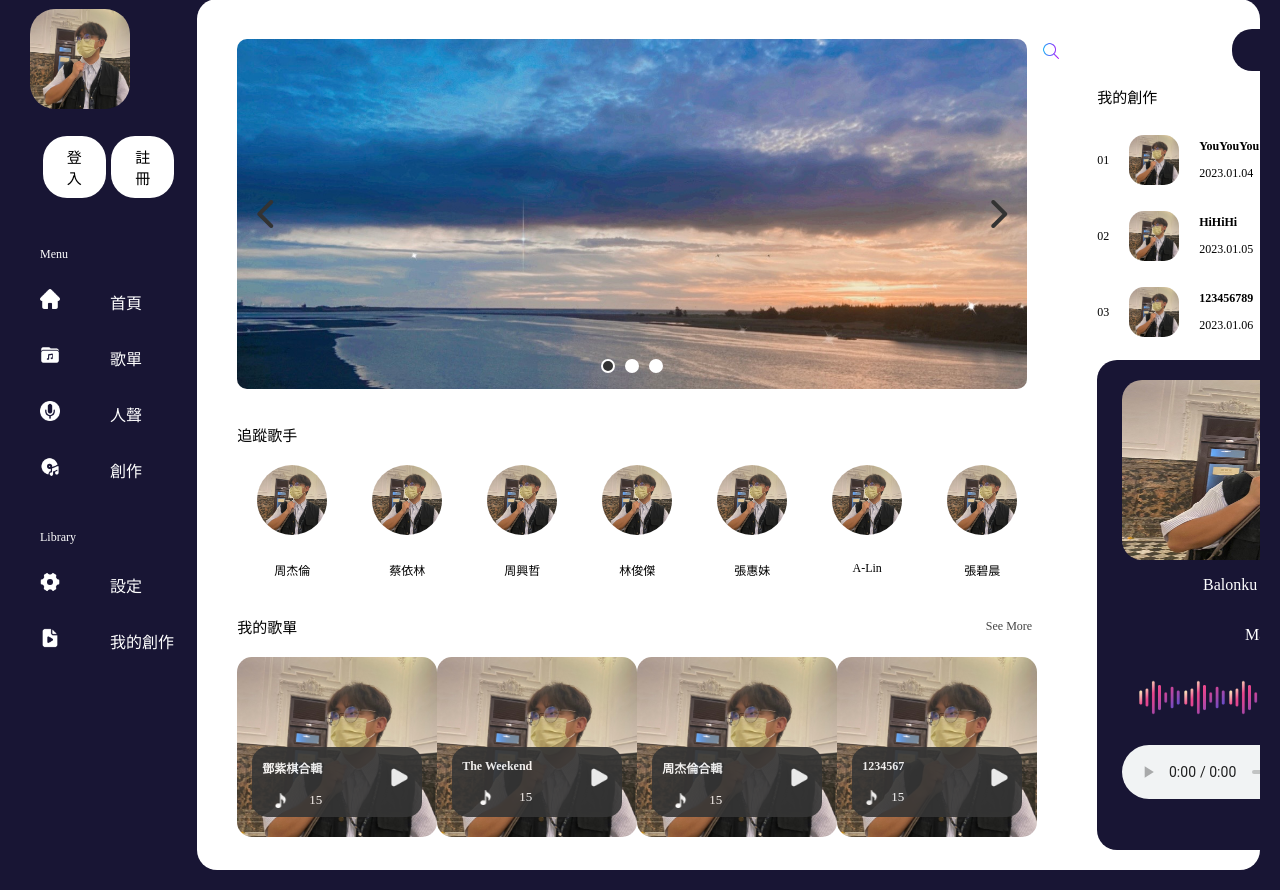
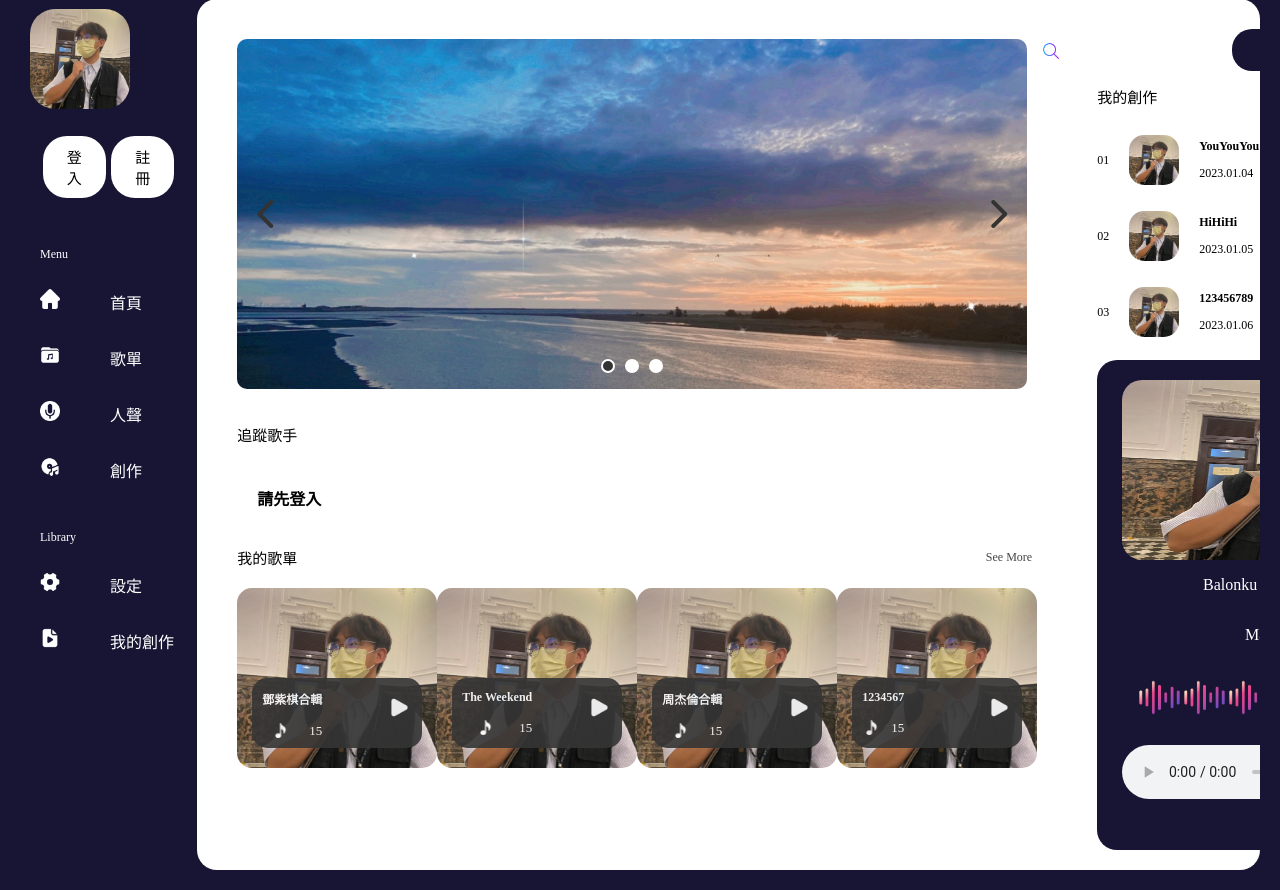
Before and after one commit to weijay0804/song_project, a Django app: page / in a window 1280 px wide. Shown: the part 21-911 px from the top of the page. Run offline with Django 4.2, Linux system fonts and the light colour scheme; some libraries are stand-ins or nearby versions.

Commit message:
feat: 新增 顯示使用者追中的歌手中曲風最多的歌手清單

```diff
--- a/templates/index.html
+++ b/templates/index.html
@@ -308,71 +308,25 @@
                 </div>
 
                 <div class="trending-artist">
+
+                    {% if is_login %}
+
+                    {% for singer in love_relation_singer %}
                     <div class="artist">
                         <div class="artist-img">
                             <img src="{% static 'images/memberimg.jpg' %}" alt="">
                         </div>
                         <div class="artist-name">
-                            <p>周杰倫</p>
-                        </div>
-
-                    </div>
-                    <div class="artist">
-                        <div class="artist-img">
-                            <img src="{% static 'images/memberimg.jpg' %}" alt="">
-                        </div>
-                        <div class="artist-name">
-                            <p>蔡依林</p>
-                        </div>
-
-                    </div>
-                    <div class="artist">
-                        <div class="artist-img">
-                            <img src="{% static 'images/memberimg.jpg' %}" alt="">
-                        </div>
-                        <div class="artist-name">
-                            <p>周興哲</p>
-                        </div>
-
-                    </div>
-                    <div class="artist">
-                        <div class="artist-img">
-                            <img src="{% static 'images/memberimg.jpg' %}" alt="">
-                        </div>
-                        <div class="artist-name">
-                            <p>林俊傑</p>
-                        </div>
-
-                    </div>
-                    <div class="artist">
-                        <div class="artist-img">
-                            <img src="{% static 'images/memberimg.jpg' %}" alt="">
-                        </div>
-                        <div class="artist-name">
-                            <p>張惠妹</p>
-                        </div>
-
-                    </div>
-                    <div class="artist">
-                        <div class="artist-img">
-                            <img src="{% static 'images/memberimg.jpg' %}" alt="">
-                        </div>
-                        <div class="artist-name">
-                            <p>A-Lin</p>
-                        </div>
-
-                    </div>
-
-                    <div class="artist">
-                        <div class="artist-img">
-                            <img src="{% static 'images/memberimg.jpg' %}" alt="">
-                        </div>
-                        <div class="artist-name">
-                            <p>張碧晨</p>
-                        </div>
-
-                    </div>
-
+                            <p>{{ singer }}</p>
+                        </div>
+                    </div>
+                    {% endfor %}
+
+                    {% else %}
+
+                    <h4>請先登入</h4>
+
+                    {% endif %}
                 </div>
 
                 <!--我的歌單-->
--- a/topic_app/views.py
+++ b/topic_app/views.py
@@ -26,6 +26,10 @@ def index_start(request):
             singers = crud.get_singers()
             singers = [s[0] for s in singers]
             content["singers"] = singers
+
+        love_relation_singer = crud.get_relation_singer(username)
+
+        content["love_relation_singer"] = love_relation_singer
 
     return render(request, 'index.html', content)  # 執行結束後跳回index
 
```
Also changed, not shown: topic_app/crud.py (+22 -0 lines).
